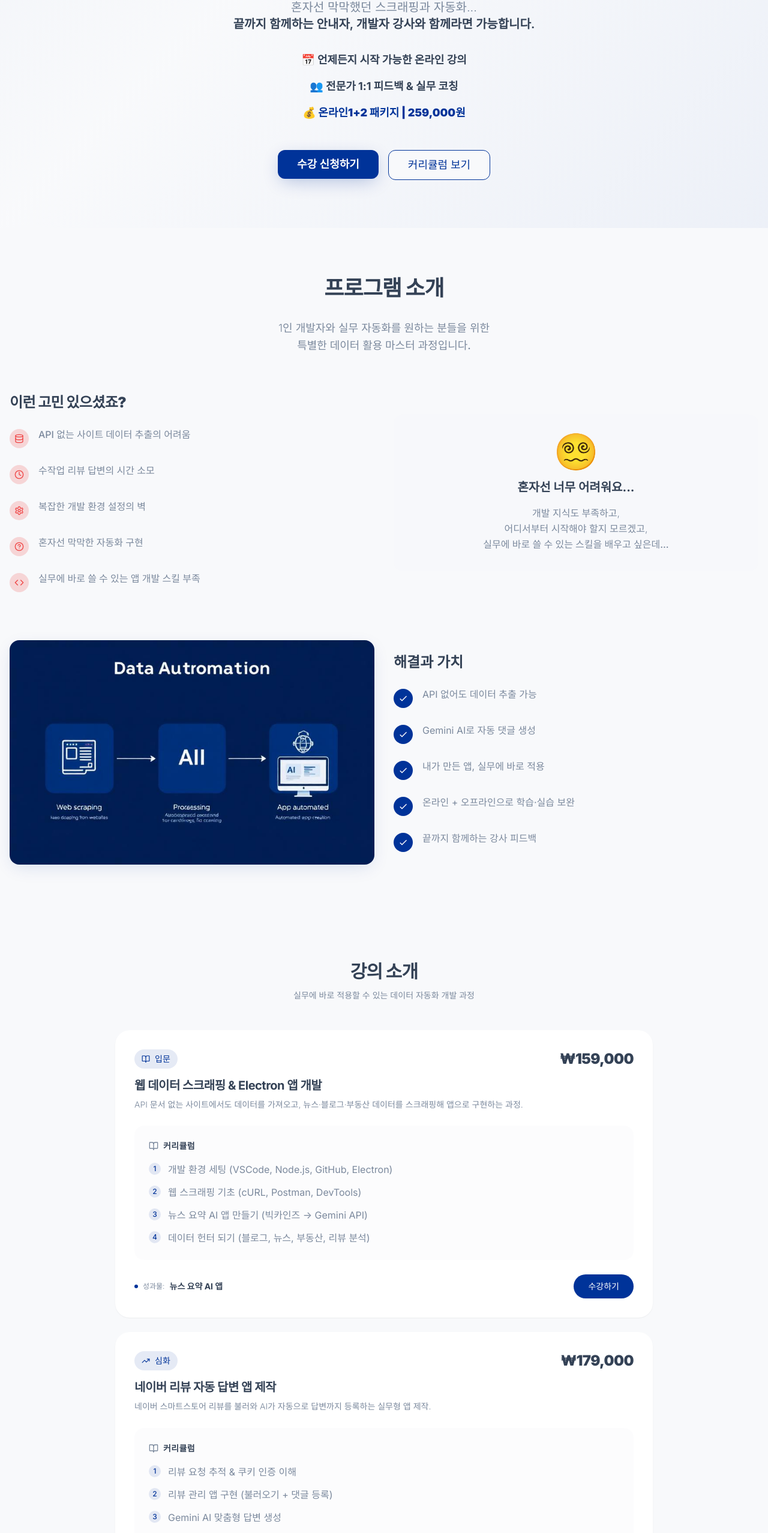
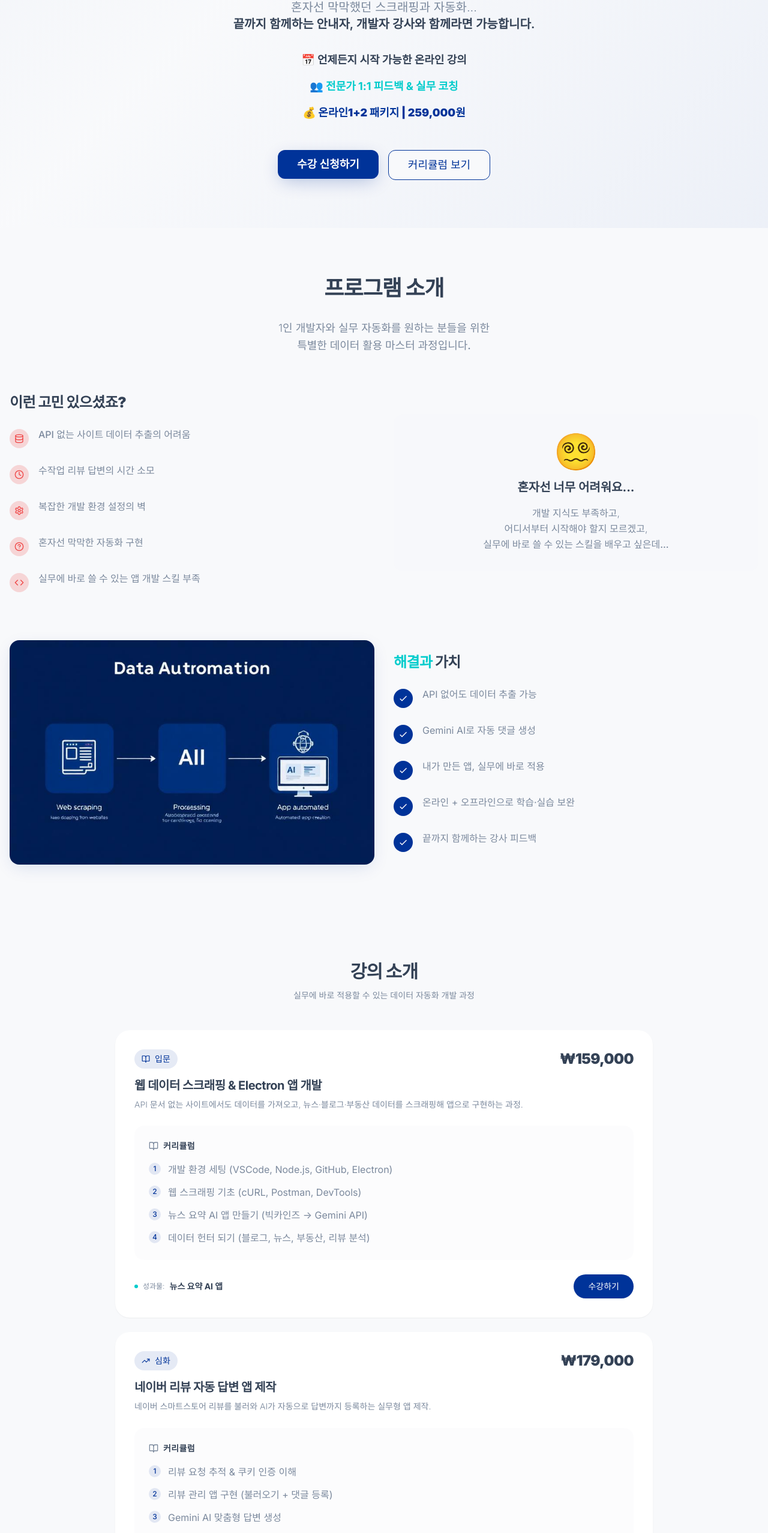
Before and after one commit to nestezup/gemini-dev-journey, a React (Vite) app: page / in a window 1280 px wide. Shown: the part 914-3469 px from the top of the page at 60% size. Built offline with nearby package versions, Linux system fonts and the light colour scheme; the HTML template or start-up script is replaced by a standard one.

Commit message:
Add accent color

```diff
--- a/src/components/CourseSection.tsx
+++ b/src/components/CourseSection.tsx
@@ -139,7 +139,7 @@ const CourseSection = () => {
                     {/* Footer */}
                     <div className="flex flex-col sm:flex-row sm:items-center sm:justify-between gap-4">
                       <div className="flex items-center gap-2">
-                        <div className="w-1.5 h-1.5 bg-primary rounded-full"></div>
+                        <div className="w-1.5 h-1.5 bg-pointer rounded-full"></div>
                         <span className="text-xs text-muted-foreground font-light">성과물:</span>
                         <span className="font-bold text-foreground text-sm">{course.outcome}</span>
                       </div>
--- a/src/components/HeroSection.tsx
+++ b/src/components/HeroSection.tsx
@@ -36,7 +36,7 @@ const HeroSection = () => {
             <div className="text-lg font-bold text-foreground">
               📅 언제든지 시작 가능한 온라인 강의
             </div>
-            <div className="text-lg font-bold text-foreground">
+            <div className="text-lg font-bold text-pointer">
               👥 전문가 1:1 피드백 & 실무 코칭
             </div>
             <div className="text-lg font-black text-primary">
--- a/src/components/PricingSection.tsx
+++ b/src/components/PricingSection.tsx
@@ -82,7 +82,7 @@ const PricingSection = () => {
                 <Card key={plan.id} className={`relative shadow-medium hover:shadow-strong transition-all duration-300 flex flex-col h-full ${plan.popular ? 'border-primary shadow-primary/20 scale-105' : 'border-border/50'}`}>
                   {plan.popular && (
                     <div className="absolute -top-3 left-1/2 transform -translate-x-1/2">
-                      <span className="bg-primary text-primary-foreground px-4 py-1 rounded-full text-sm font-semibold">
+                      <span className="bg-pointer text-pointer-foreground px-4 py-1 rounded-full text-sm font-semibold">
                         인기
                       </span>
                     </div>
@@ -97,9 +97,9 @@ const PricingSection = () => {
                       <div className="text-2xl font-bold text-foreground">
                         ₩{plan.price}
                       </div>
-                      <div className="text-sm text-primary font-semibold">
-                        {plan.discount || ''}
-                      </div>
+                        <div className="text-sm text-pointer font-semibold">
+                          {plan.discount || ''}
+                        </div>
                     </div>
                   </CardHeader>
 
--- a/src/components/SolutionSection.tsx
+++ b/src/components/SolutionSection.tsx
@@ -21,8 +21,8 @@ const SolutionSection = () => {
         </div>
 
         <div className="space-y-6">
-          <h3 className="text-2xl font-bold text-foreground mb-6">
-            해결과 가치
+          <h3 className="text-2xl font-black text-foreground mb-6 tracking-tight">
+            <span className="text-pointer">해결과</span> 가치
           </h3>
           {solutions.map((solution, index) => (
             <div key={index} className="flex items-start gap-4">
--- a/src/index.css
+++ b/src/index.css
@@ -28,6 +28,9 @@ All colors MUST be HSL.
 
     --accent: 220 80% 40%;
     --accent-foreground: 0 0% 100%;
+
+    --pointer: 180 100% 40%;
+    --pointer-foreground: 0 0% 100%;
 
     --success: 25 95% 53%;
     --success-foreground: 0 0% 100%;
--- a/tailwind.config.ts
+++ b/tailwind.config.ts
@@ -41,6 +41,10 @@ export default {
         accent: {
           DEFAULT: "hsl(var(--accent))",
           foreground: "hsl(var(--accent-foreground))",
+        },
+        pointer: {
+          DEFAULT: "hsl(var(--pointer))",
+          foreground: "hsl(var(--pointer-foreground))",
         },
         success: {
           DEFAULT: "hsl(var(--success))",
```
